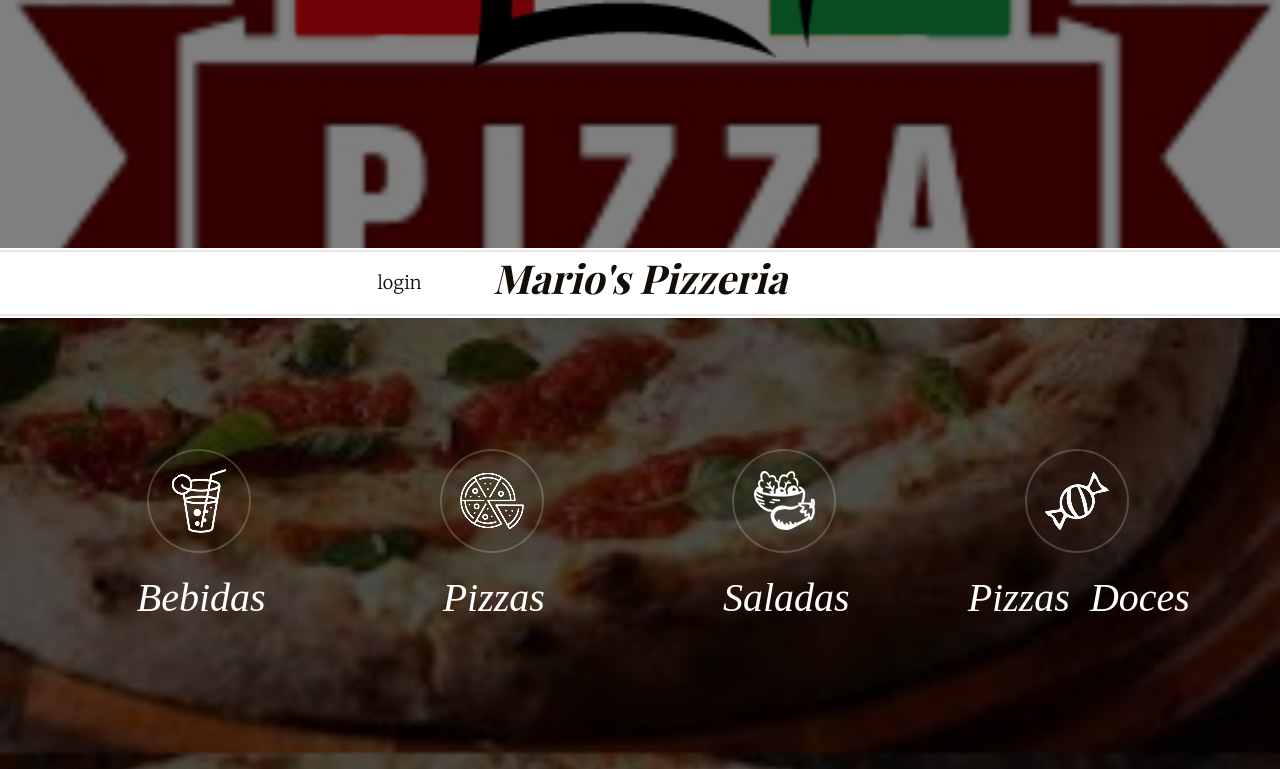
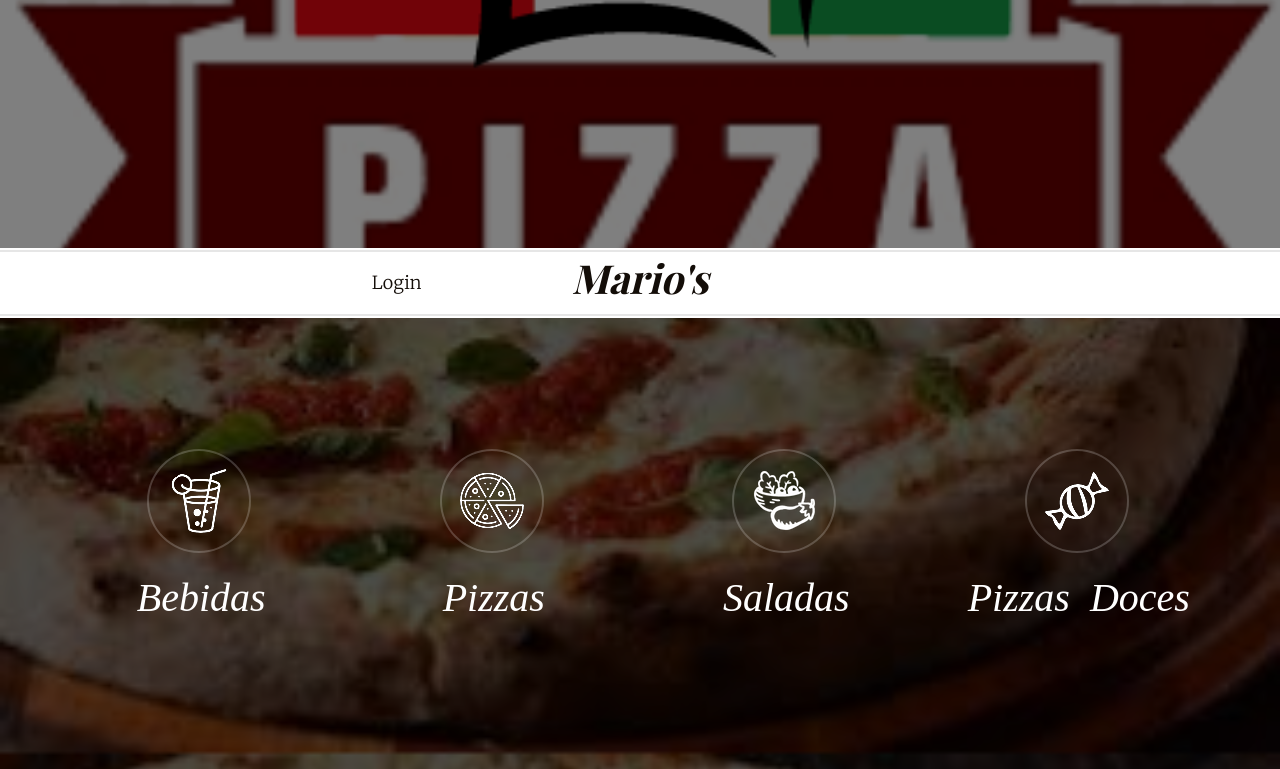
Before and after one commit to MatRavi/Restaurante_estagio, a PHP site: page / in a window 1280 px wide. Shown: the part 552-1321 px from the top of the page. Run offline with PHP 8.4, Linux system fonts and the light colour scheme; data comes from the database, SQL or seed files in the repository; some web fonts are replaced.

Commit message:
Add files via upload
Cardápio última atualização

```diff
--- a/index.php
+++ b/index.php
@@ -99,23 +99,22 @@ include 'testasessao.php';
 				<div class="container-fluid">
 					<?php
 							if(!isset($_GET['index'])){
-							echo"<div class='fh5co-menu-1 col-3'>
-								<a href='#' id='login'>login</a>
+							echo"<div class='fh5co-menu-1 col-6'>
+								<a href='#' id='login'> Login</a>
 								</div>
-								<div class='fh5co-logo'>
-									<a href='#'>Mario's Pizzeria</a>
+								<div class='fh5co-logo col-3'>
+									<a href='#'>Mario's</a>
 								</div>
-								<div class='fh5co-menu-2'>
 							</div>";
 					    }else{
-							echo "<div class='fh5co-menu-1'>
+							echo "<div class='fh5co-menu-1 col-3'>
 							<a href='#' id='carrinho'><i class='fas fa-shopping-cart'></i> Compras
 							</a>
 							</div>
-							<div class='fh5co-logo'>
-								<a href='#'>Mario's Pizzeria</a>
+							<div class='fh5co-logo col-3'>
+								<a href='#'>Mario's</a>
 							</div>
-							<div class='fh5co-menu-2'>
+							<div class='fh5co-menu-2 col-6'>
 							<a href='#' id='perfil'><i class='fas fa-user'></i> Perfil</a>
 							<a href='#' id='sair'><i class='fas fa-sign-out-alt'></i>
 							Sair</a>
```
